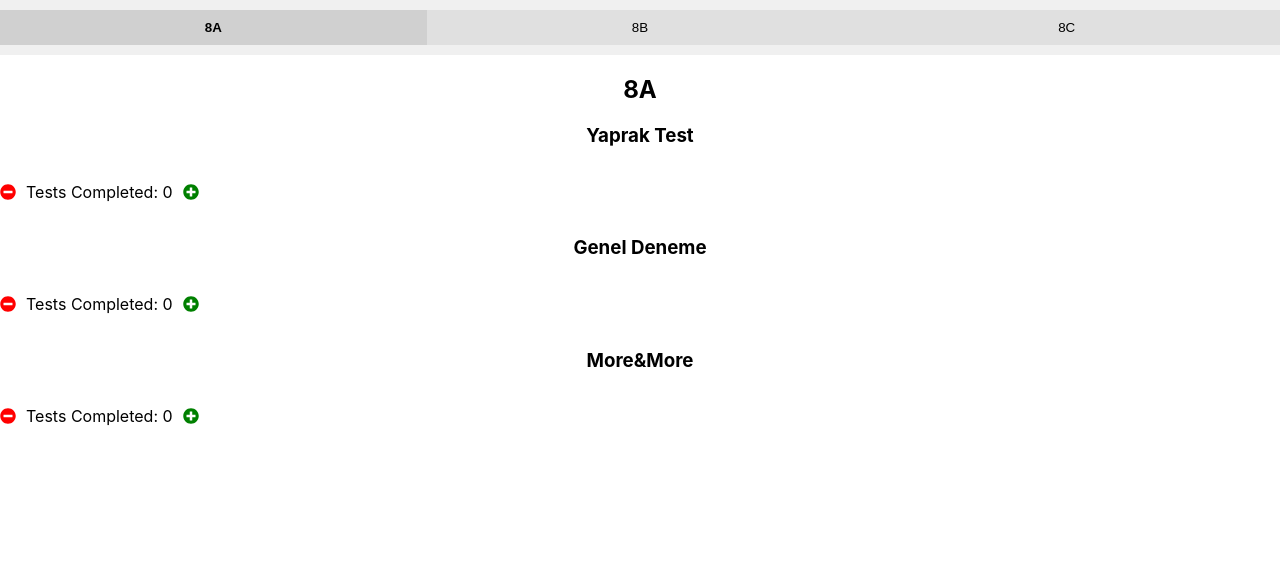
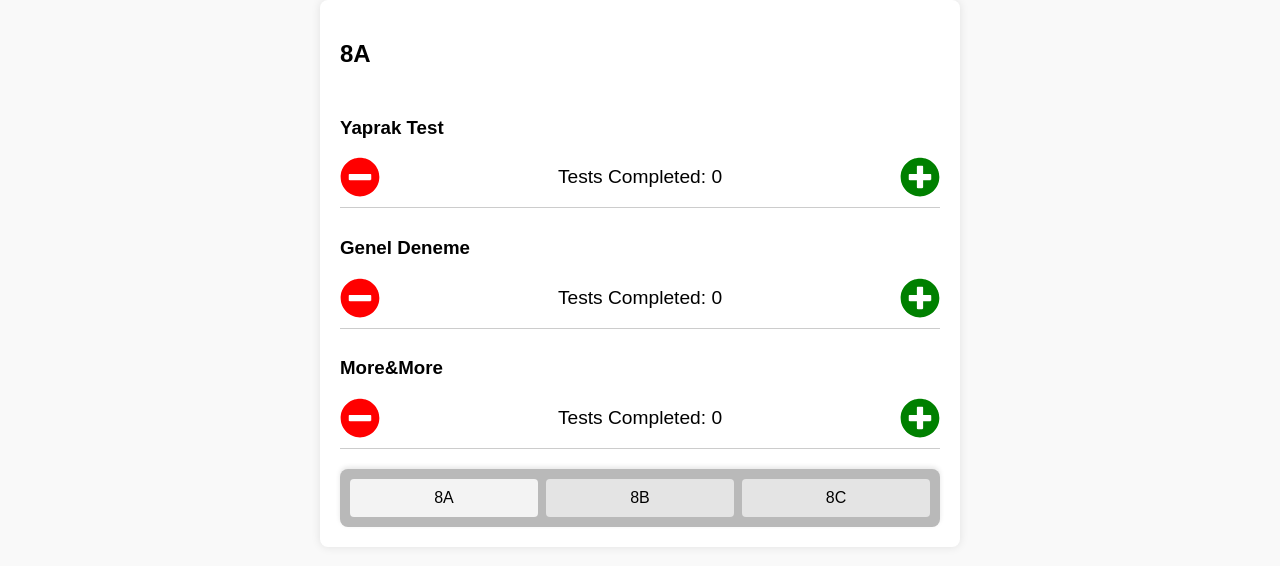
Before and after one commit to egexozel/weekly-progress-tracker, a React (Create React App) app: page / in a window 1280 px wide. Shown: the top 566 px of the page. Built offline with nearby package versions, Linux system fonts and the light colour scheme.

Commit message:
almost done

```diff
--- a/src/App.css
+++ /dev/null
@@ -1,38 +0,0 @@
-.App {
-  text-align: center;
-}
-
-.App-logo {
-  height: 40vmin;
-  pointer-events: none;
-}
-
-@media (prefers-reduced-motion: no-preference) {
-  .App-logo {
-    animation: App-logo-spin infinite 20s linear;
-  }
-}
-
-.App-header {
-  background-color: #282c34;
-  min-height: 100vh;
-  display: flex;
-  flex-direction: column;
-  align-items: center;
-  justify-content: center;
-  font-size: calc(10px + 2vmin);
-  color: white;
-}
-
-.App-link {
-  color: #61dafb;
-}
-
-@keyframes App-logo-spin {
-  from {
-    transform: rotate(0deg);
-  }
-  to {
-    transform: rotate(360deg);
-  }
-}
--- a/src/App.js
+++ b/src/App.js
@@ -1,35 +1,60 @@
-import React, { useState } from 'react';
+import React, { useState, useEffect } from 'react';
 import Tabs from './Tabs';
 import ClassProgress from './ClassProgress';
-import './App.css';
+import './styles.css';
 
 function App() {
   const classes = ['8A', '8B', '8C'];
   const books = ['Yaprak Test', 'Genel Deneme', 'More&More'];
-  const [progress, setProgress] = useState({
-    '8A': { 'Yaprak Test': 0, 'Genel Deneme': 0, 'More&More': 0 },
-    '8B': { 'Yaprak Test': 0, 'Genel Deneme': 0, 'More&More': 0 },
-    '8C': { 'Yaprak Test': 0, 'Genel Deneme': 0, 'More&More': 0 },
-  });
+
+  const loadProgress = () => {
+    const savedProgress = localStorage.getItem('progress');
+    return savedProgress ? JSON.parse(savedProgress) : {
+      '8A': { 'Yaprak Test': 0, 'Genel Deneme': 0, 'More&More': 0 },
+      '8B': { 'Yaprak Test': 0, 'Genel Deneme': 0, 'More&More': 0 },
+      '8C': { 'Yaprak Test': 0, 'Genel Deneme': 0, 'More&More': 0 },
+    };
+  };
+
+  const [progress, setProgress] = useState(loadProgress);
   const [selectedClass, setSelectedClass] = useState(0);
 
+  useEffect(() => {
+    localStorage.setItem('progress', JSON.stringify(progress));
+  }, [progress]);
+
   const updateProgress = (book, change) => {
+    console.log(`Updating progress for book: ${book}, change: ${change}`);
     setProgress((prevProgress) => {
       const newProgress = { ...prevProgress };
-      newProgress[classes[selectedClass]][book] += change;
+      newProgress[classes[selectedClass]] = {
+        ...newProgress[classes[selectedClass]],
+        [book]: newProgress[classes[selectedClass]][book] + change,
+      };
+      console.log(`New progress for ${book}:`, newProgress[classes[selectedClass]][book]);
       return newProgress;
     });
   };
 
   return (
     <div className="App">
-      <Tabs classes={classes} onSelectClass={setSelectedClass} />
       <ClassProgress
         className={classes[selectedClass]}
         books={books}
         progress={progress[classes[selectedClass]]}
         updateProgress={updateProgress}
       />
+      <div className="navbar">
+        {classes.map((className, index) => (
+          <div
+            key={index}
+            className={`nav-item ${selectedClass === index ? 'active' : ''}`}
+            onClick={() => setSelectedClass(index)}
+          >
+            {className}
+          </div>
+        ))}
+      </div>
     </div>
   );
 }
--- a/src/BookProgress.js
+++ b/src/BookProgress.js
@@ -6,9 +6,9 @@ const BookProgress = ({ book, progress, updateProgress }) => {
     <div className="book-progress">
       <h3>{book}</h3>
       <div className="controls" style={{ display: 'flex', alignItems: 'center', gap: '10px' }}>
-        <FaMinusCircle onClick={() => updateProgress(book, -1)} style={{ color: 'red', cursor: 'pointer' }} />
+        <FaMinusCircle onClick={(event) => { event.stopPropagation(); updateProgress(book, -1); }} style={{ color: 'red', cursor: 'pointer' }} />
         <p>Tests Completed: {progress}</p>
-        <FaPlusCircle onClick={() => updateProgress(book, 1)} style={{ color: 'green', cursor: 'pointer' }} />
+        <FaPlusCircle onClick={(event) => { event.stopPropagation(); updateProgress(book, 1); }} style={{ color: 'green', cursor: 'pointer' }} />
       </div>
     </div>
   );
--- /dev/null
+++ b/src/styles.css
@@ -0,0 +1,82 @@
+body {
+  font-family: Arial, sans-serif;
+  margin: 0;
+  padding: 0;
+  background-color: #f9f9f9;
+}
+
+.App {
+  max-width: 600px;
+  margin: 0 auto;
+  padding: 20px;
+  background-color: #fff;
+  box-shadow: 0 0 10px rgba(0, 0, 0, 0.1);
+  border-radius: 8px;
+}
+
+.navbar {
+    display: flex;
+    justify-content: space-around;
+    align-items: center;
+    gap: 8px;
+    max-width: 600px;
+    margin: 0 auto;
+    padding: 10px;
+  background-color: #b9b9b9;
+
+  border-radius: 8px;
+
+  margin-top: 20px;
+
+  box-shadow: 0 -2px 5px rgba(0, 0, 0, 0.1);
+  z-index: 1000;
+}
+
+.nav-item {
+    background-color: #e4e4e4;
+  flex: 1;
+  text-align: center;
+  cursor: pointer;
+  padding: 10px;
+  transition: background-color 0.3s ease;
+  border-radius: 4px;
+}
+
+.nav-item:hover {
+  background-color: #808080;
+}
+
+.nav-item.active {
+  background-color: #f3f3f3;
+}
+
+.book-progress {
+  border-bottom: 1px solid #ccc;
+  padding: 10px 0;
+}
+
+.controls {
+  display: flex;
+  align-items: center;
+  justify-content: space-between;
+  gap: 20px;
+}
+
+.controls p {
+  margin: 0;
+  font-size: 1.2em;
+  flex-grow: 1;
+  text-align: center;
+}
+
+.controls svg {
+  width: 40px;
+  height: 40px;
+  cursor: pointer;
+  transition: transform 0.2s ease;
+  border-radius: 50%;
+}
+
+.controls svg:hover {
+  transform: scale(1.1);
+}
```
